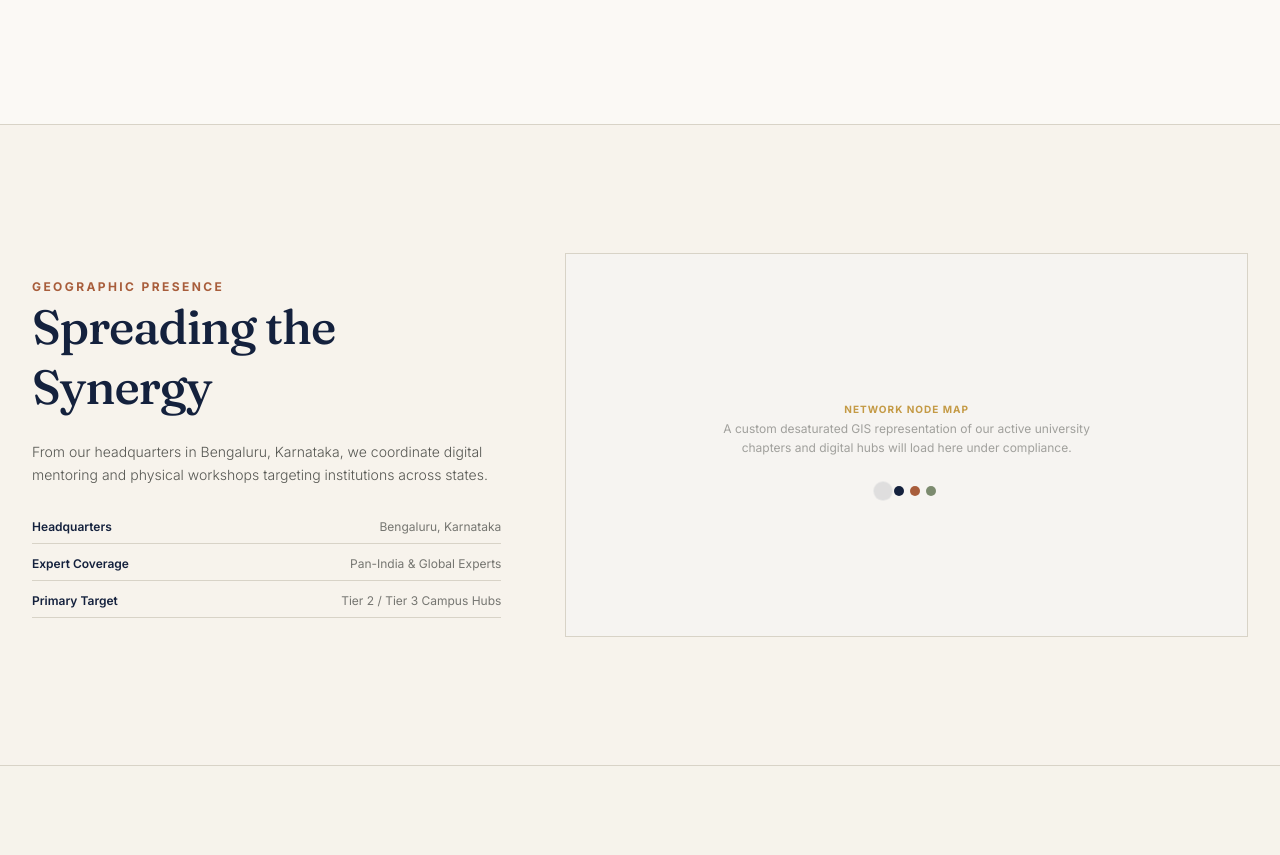
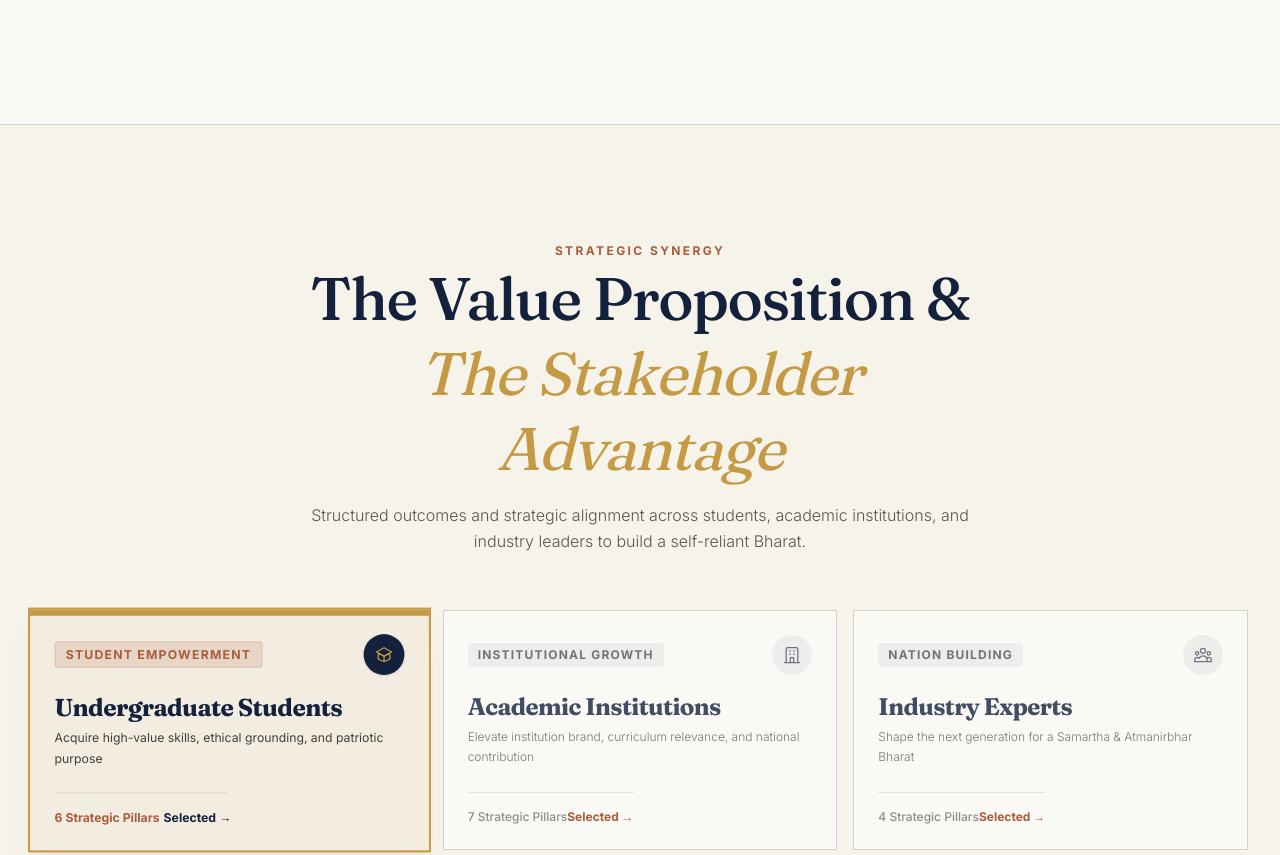
Before and after one commit to sanjayrajns/forum, a Next.js app: page /impact in a window 1280 px wide. Shown: the part 1060-1915 px from the top of the page. Built offline with nearby package versions, Linux system fonts and the light colour scheme.

Commit message:
added formspree endpoint

```diff
--- /dev/null
+++ b/src/app/api/contact/route.js
@@ -0,0 +1,41 @@
+import { NextResponse } from "next/server";
+
+const FORMSPREE_ENDPOINT = process.env.FORMSPREE_ENDPOINT;
+
+export async function POST(request) {
+  if (!FORMSPREE_ENDPOINT) {
+    return NextResponse.json(
+      { error: "Contact form is not configured." },
+      { status: 500 }
+    );
+  }
+
+  try {
+    const body = await request.json();
+
+    const res = await fetch(FORMSPREE_ENDPOINT, {
+      method: "POST",
+      headers: {
+        "Content-Type": "application/json",
+        Accept: "application/json",
+      },
+      body: JSON.stringify(body),
+    });
+
+    const data = await res.json();
+
+    if (res.ok) {
+      return NextResponse.json({ success: true }, { status: 200 });
+    } else {
+      return NextResponse.json(
+        { error: data?.errors?.[0]?.message || "Submission failed." },
+        { status: res.status }
+      );
+    }
+  } catch {
+    return NextResponse.json(
+      { error: "Network error. Please try again." },
+      { status: 500 }
+    );
+  }
+}
--- a/src/app/contact/page.js
+++ b/src/app/contact/page.js
@@ -23,7 +23,7 @@ export default function ContactPage() {
     setError(null);
 
     try {
-      const res = await fetch(FORMSPREE_ENDPOINT, {
+      const res = await fetch("/api/contact", {
         method: "POST",
         headers: {
           "Content-Type": "application/json",
--- a/src/app/impact/page.js
+++ b/src/app/impact/page.js
@@ -133,71 +133,6 @@ export default function ImpactPage() {
         </div>
       </section>
 
-      {/* Geographic Reach (Muted styled visualizer) */}
-      <section className="py-16 md:py-32 bg-ivory border-b border-hairline overflow-hidden">
-        <div className="max-w-7xl mx-auto px-6 lg:px-8">
-          <div className="grid grid-cols-1 lg:grid-cols-12 gap-12 lg:gap-16 items-center">
-            {/* Left Column Description */}
-            <div className="lg:col-span-5 space-y-6">
-              <span className="text-xs font-sans uppercase tracking-[0.2em] text-terracotta font-bold">
-                Geographic Presence
-              </span>
-              <h2 className="font-serif text-4xl md:text-5xl font-medium text-navy tracking-tight leading-tight">
-                Spreading the Synergy
-              </h2>
-              <p className="text-sm font-sans text-ink/75 leading-relaxed font-light">
-                From our headquarters in Bengaluru, Karnataka, we coordinate
-                digital mentoring and physical workshops targeting institutions
-                across states.
-              </p>
-              <div className="space-y-3 pt-2">
-                <div className="flex justify-between text-xs font-sans border-b border-hairline pb-2">
-                  <span className="text-navy font-semibold">Headquarters</span>
-                  <span className="text-ink/60">Bengaluru, Karnataka</span>
-                </div>
-                <div className="flex justify-between text-xs font-sans border-b border-hairline pb-2">
-                  <span className="text-navy font-semibold">
-                    Expert Coverage
-                  </span>
-                  <span className="text-ink/60">
-                    Pan-India &amp; Global Experts
-                  </span>
-                </div>
-                <div className="flex justify-between text-xs font-sans border-b border-hairline pb-2">
-                  <span className="text-navy font-semibold">
-                    Primary Target
-                  </span>
-                  <span className="text-ink/60">
-                    Tier 2 / Tier 3 Campus Hubs
-                  </span>
-                </div>
-              </div>
-            </div>
-
-            {/* Right Column Custom desaturated visual map */}
-            <div className="lg:col-span-7 bg-card border border-hairline aspect-video w-full flex items-center justify-center p-8 relative overflow-hidden">
-              <div className="absolute inset-0 bg-navy/[0.02]" />
-              {/* Minimalist Grid representation representing state hubs */}
-              <div className="relative text-center space-y-3 z-10">
-                <span className="text-[10px] font-sans uppercase tracking-widest text-gold font-bold">
-                  Network Node Map
-                </span>
-                <p className="text-xs font-sans text-ink/40 max-w-sm mx-auto leading-relaxed">
-                  A custom desaturated GIS representation of our active
-                  university chapters and digital hubs will load here under
-                  compliance.
-                </p>
-                <div className="flex justify-center gap-1.5 pt-4">
-                  <span className="w-2.5 h-2.5 bg-navy rounded-full animate-ping" />
-                  <span className="w-2.5 h-2.5 bg-navy rounded-full" />
-                  <span className="w-2.5 h-2.5 bg-terracotta rounded-full" />
-                  <span className="w-2.5 h-2.5 bg-sage rounded-full" />
-                </div>
-              </div>
-            </div>
-          </div>
-        </div>
-      </section>
 
       {/* Value Proposition & Stakeholder Advantage */}
       <section
```
